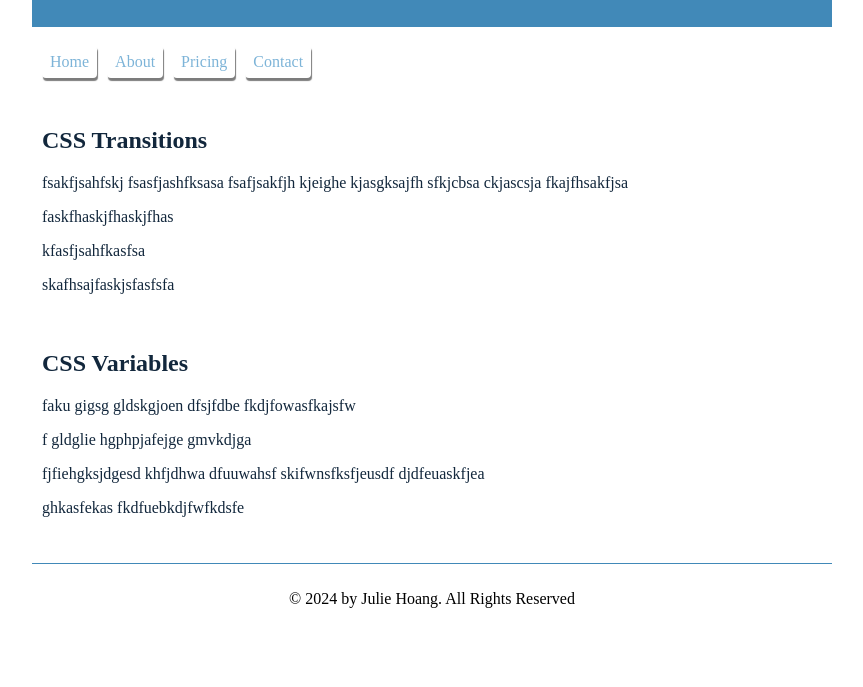
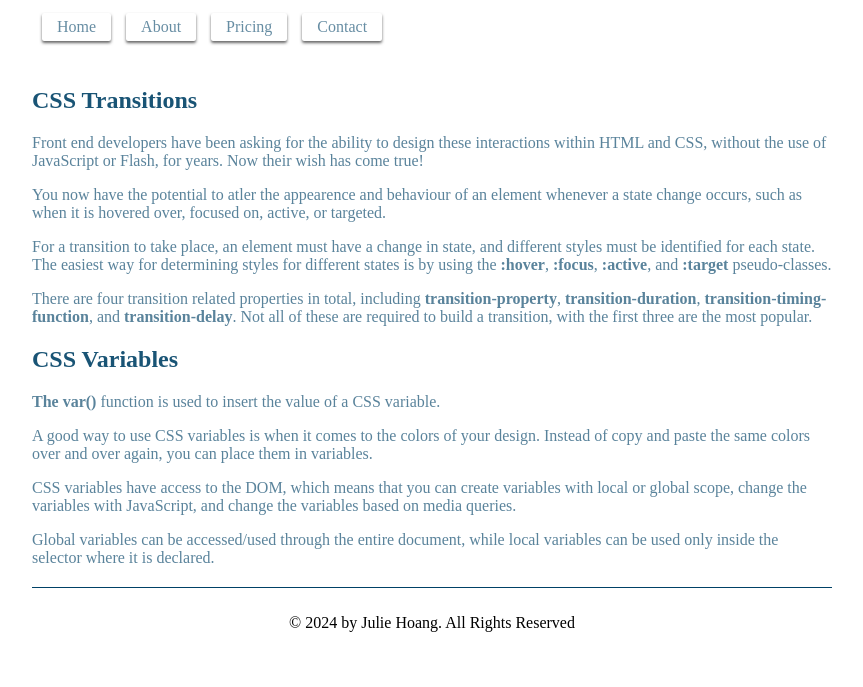
Before and after one commit to juliehhoang/acit1620-lab4, a plain HTML site: page index.html in a window 1280 px wide. Shown: the part 113-800 px from the top of the page, without its empty margins (208-1071 px from the left). Drawn offline with Linux system fonts and the light colour scheme.

Commit message:
styles complete + text in paragraphs added

```diff
--- a/index.html
+++ b/index.html
@@ -15,24 +15,43 @@
         <nav class="menu">
             <ul>
                 <li><a href="index.html">Home</a></li>
+
                 <li><a href="/about.html">About</a></li>
+
                 <li><a href="/pricing.html">Pricing</a></li>
+
                 <li><a href="/contact.html">Contact</a></li>
             </ul>
         </nav>
         <section class="content-section">
             <h2>CSS Transitions</h2>
-            <p>fsakfjsahfskj fsasfjashfksasa fsafjsakfjh kjeighe kjasgksajfh sfkjcbsa ckjascsja fkajfhsakfjsa </p>
-            <p>faskfhaskjfhaskjfhas</p>
-            <p>kfasfjsahfkasfsa</p>
-            <p>skafhsajfaskjsfasfsfa</p>
+            <p>Front end developers have been asking for the ability to design these interactions within HTML and CSS,
+                without the use of JavaScript or Flash, for years. Now their wish has come true!</p>
+
+            <p>You now have the potential to atler the appearence and behaviour of an element whenever
+                a state change occurs, such as when it is hovered over, focused on, active, or targeted.</p>
+
+            <p>For a transition to take place, an element must have a change in state, and different styles must be identified for each state.
+                The easiest way for determining styles for different states is by using the <b>:hover</b>, <b>:focus</b>, <b>:active</b>,
+                and <b>:target</b> pseudo-classes.</p>
+
+            <p>There are four transition related properties in total, including <b>transition-property</b>, <b>transition-duration</b>,
+                 <b>transition-timing-function</b>, and <b>transition-delay</b>. Not all of these are required to build a transition,
+                 with the first three are the most popular.</p>
+
         </section>
         <section class="content-section">
             <h2>CSS Variables</h2>
-                <p>faku gigsg gldskgjoen dfsjfdbe fkdjfowasfkajsfw</p>
-                <p>f gldglie hgphpjafejge gmvkdjga</p>
-                <p>fjfiehgksjdgesd khfjdhwa dfuuwahsf skifwnsfksfjeusdf djdfeuaskfjea</p>
-                <p>ghkasfekas fkdfuebkdjfwfkdsfe</p>
+                <p> <b>The var()</b> function is used to insert the value of a CSS variable.</p>
+
+                <p>A good way to use CSS variables is when it comes to the colors of your design.
+                    Instead of copy and paste the same colors over and over again, you can place them in variables.</p>
+
+                <p>CSS variables have access to the DOM, which means that you can create variables with local or global scope,
+                    change the variables with JavaScript, and change the variables based on media queries.</p>
+
+                <p>Global variables can be accessed/used through the entire document,
+                    while local variables can be used only inside the selector where it is declared.</p>
         </section>
         <footer>
             <p>&copy; 2024 by Julie Hoang. All Rights Reserved</p>
--- a/styles.css
+++ b/styles.css
@@ -1,7 +1,8 @@
 html,
 
 :root {
-    --base-color: #4189b8;
+    --base-color: 202, 100%, 20%;
+    --base-color-paragraph: 200, 70%, 60%;
 }
 body {
     margin: 0;
@@ -12,21 +13,20 @@ body {
 .wrapper {
     max-width: 800px;
     margin: 0 auto;
-    padding: 20px;
+    padding: 0;
 }
 
 header {
-    background-color: var(--base-color);
+    background-color: hsl(var(--base-color), 95%);
     color: white;
     text-align: center;
-    padding: 20px;
+    padding: 10px;
 }
 
 nav {
     display: flex;
     align-items: center;
     padding: 10px;
-
 }
 
 nav ul {
@@ -37,51 +37,60 @@ nav ul {
 }
 
 nav li {
-    margin-right: 10px;
+    margin-right: 15px;
     margin-left:0;
 }
 
-nav a {
+nav ul li a {
     text-decoration: none;
-    color: #7db4d8;
-    border-radius: 4px;
-    padding: 8px;
-    box-shadow: 1px 3px 1px rgba(0, 0, 0, 0.514);
-    transition: all 1.0 ease-in-out;
-    justify-content: space-around;
+    color: hsl(var(--base-color), 60%);
+    padding: 8px 15px;
+    padding-top: 5px;
+    padding-bottom:5px;
+    border-radius: 2px;
+    box-shadow: 0px 2px 3px rgba(41, 41, 41, 0.711);
+    transition: all 0.3s ease;
+    display: block;
+  }
+
+
+nav ul li a:hover {
+    color: white;
+    background-color: #12273c;
+    transform: scale(1.2) translateY(-5px);
+    transition: all 0.5s ease;
+    box-shadow: 0px 6px 12px rgba(0, 0, 0, 0.5.14);
 
 }
-
-nav a:hover {
-    color: white;
-    background-color: #12273c;
-    transition: all 0.3 ease-in-out;
-    transform: scale(1.5,1.5);
-    box-shadow: 0 5px 10px rgba(0, 0, 0, 0.3);
-    transition: all 0.3s ease;
-}
-
-nav:hover::after {
-    opacity: 1;
-}
-
 .content-section {
-    margin-top: 0;
-    padding: 10px;
-    color: #12273c;
+    margin-top: 20px;
+    padding: 0;
+    color: hsl(var(--base-color), 70%);
 }
 
 .content-section:hover {
     background-color: #12273c;
     color: white;
-    padding: 30px;
-    transition: all 0.3s ease;
+    padding: 10px;
+    transition: all 0.3s ease-in-out;
 }
 
+.content-section h2 {
+    color: hsl(var(--base-color), 90%);
+}
+
+.content-section p {
+    color: hsl(var(--base-color), 65%);
+}
+
+.content-section:hover h2,
+.content-section:hover p {
+    color: white;
+}
 
 footer {
     margin-top: 20px;
     text-align: center;
-    border-top: 1px solid var(--base-color);
+    border-top: 1px solid hsl(var(--base-color), 100%);
     padding: 10px;
 }
```
